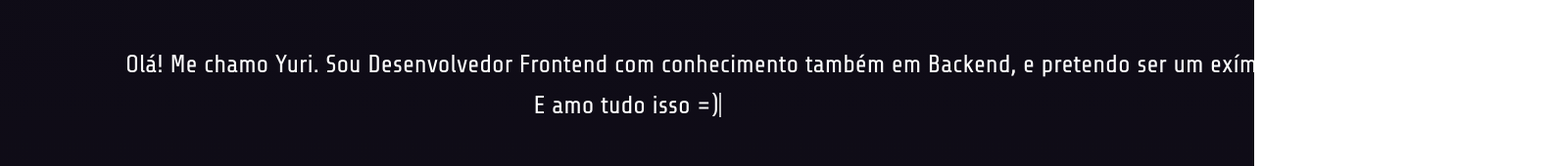
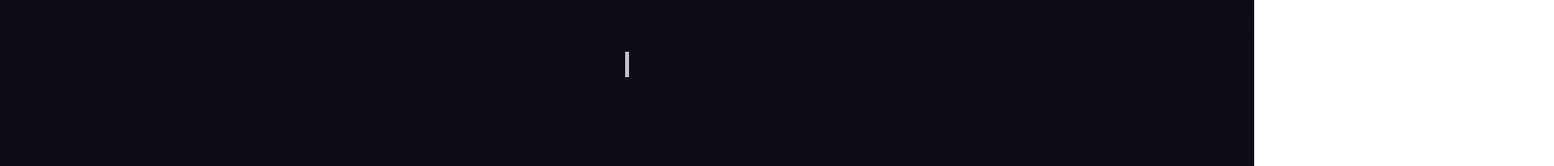
Before and after one commit to YuriCF1/Portfolio-Dev, a Next.js app: page / in a window 1280 px wide. Shown: the part 271-441 px from the top of the page at 98% size, 1586 px wide, since content can reach past the window. Built offline with nearby package versions, Linux system fonts and the light colour scheme.

Commit message:
Changing animation

```diff
--- a/src/app/components/About/About.module.css
+++ b/src/app/components/About/About.module.css
@@ -19,28 +19,62 @@
 .sobre_texto {
   display: inline-block;
   line-height: 1.6rem;
-  border-right: 2px solid rgba(255, 255, 255, 0.75);
+  /* border-right: 2px solid rgba(255, 255, 255, 0.75); */
   overflow: hidden;
   white-space: nowrap;
   font-size: 1.6rem;
 }
 
-.typing_animation {
-  animation: piscaCursor 900ms infinite normal,
-    apareceTexto 5.5s steps(100) 1.5s normal both;
+.borda-transparente {
+  border-right-color: transparent !important; /* Forçando a borda a ser transparente */
+  animation: none !important; /* Removendo a animação */
 }
 
-@keyframes apareceTexto {
+.typing_animationDesktop1 {
+  border-right: 2px solid rgba(255, 255, 255, 0.75); /* Definindo a borda inicial */
+  box-sizing: border-box;
+  animation: piscaCursorDesktop1 900ms infinite normal,
+    apareceTextoDesktop1 5.5s steps(100) 1.5s normal both;
+}
+
+@keyframes apareceTextoDesktop1 {
   from {
     width: 0;
   }
 
   to {
-    width: 92.5rem;
+    width: 91.5rem;
   }
 }
 
-@keyframes piscaCursor {
+@keyframes piscaCursorDesktop1 {
+  from {
+    border-right-color: 2px solid rgba(255, 255, 255, 0.75);
+  }
+
+  to {
+    border-right-color: transparent;
+  }
+}
+
+.typing_animationDesktop2 {
+  border-right: 2px solid rgba(255, 255, 255, 0.75); /* Definindo a borda inicial */
+  box-sizing: border-box;
+  animation: piscaCursorDesktop2 900ms infinite normal,
+    apareceTextoDesktop2 1s steps(60) 7s normal both;
+}
+
+@keyframes apareceTextoDesktop2 {
+  from {
+    width: 0;
+  }
+
+  to {
+    width: 12.5rem;
+  }
+}
+
+@keyframes piscaCursorDesktop2 {
   from {
     border-right-color: 2px solid rgba(255, 255, 255, 0.75);
   }
```
